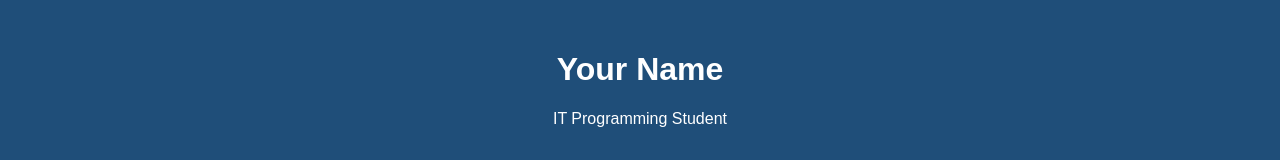
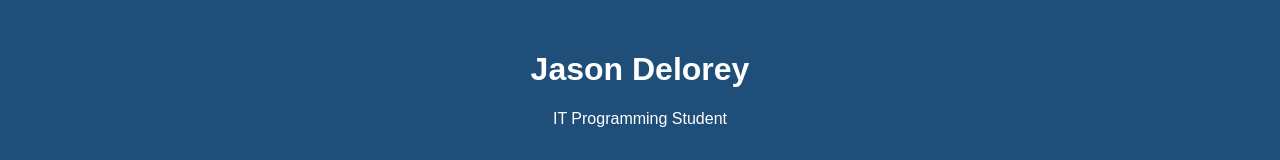
Before and after one commit to OneLeft001/OneLeft001.github.io, a plain HTML site: page index.html in a window 1280 px wide. Shown: the top 160 px of the page. Drawn offline with Linux system fonts and the light colour scheme.

Commit message:
Name added

```diff
--- a/index.html
+++ b/index.html
@@ -62,7 +62,7 @@
 <body>
 
     <header>
-<h1>Your Name</h1>
+<h1>Jason Delorey</h1>
 <p>IT Programming Student</p>
 </header>
 
```
